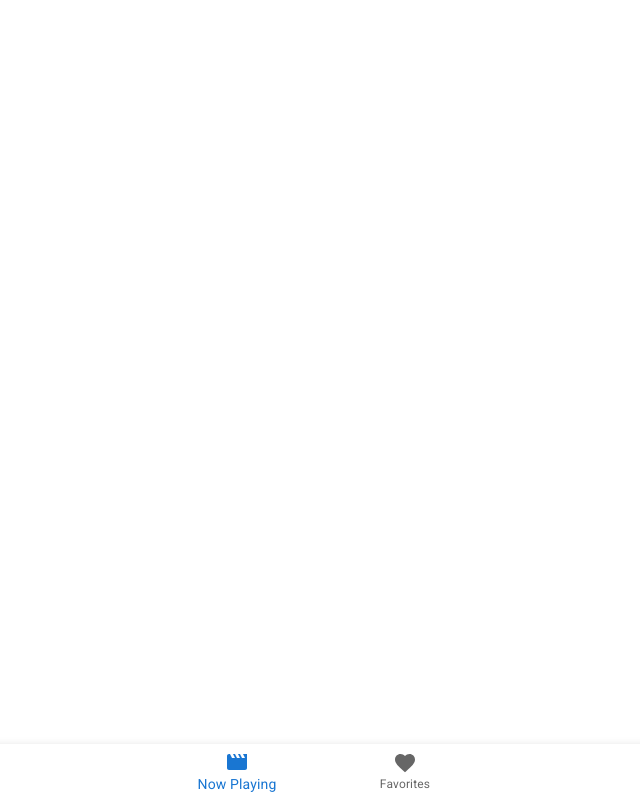
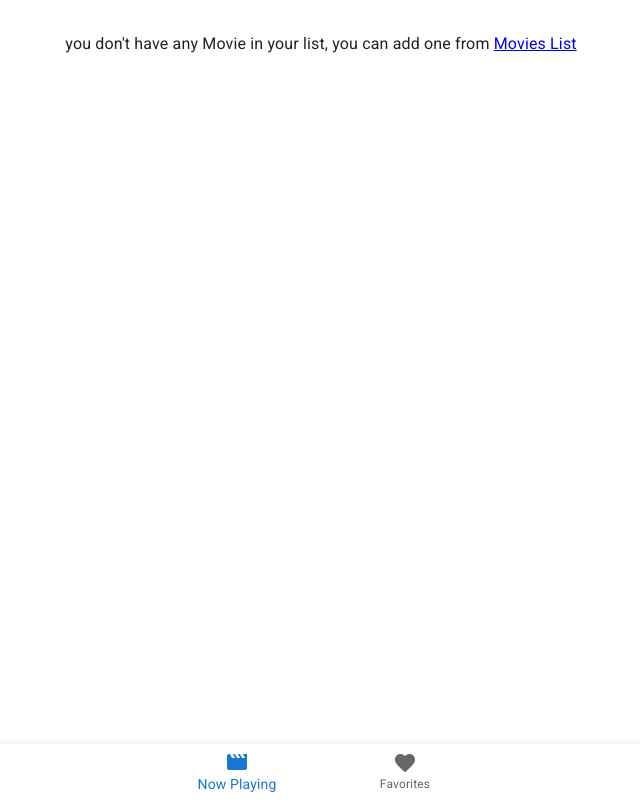
Before and after one commit to ahakem/movies, a React (Create React App) app: page /#/fav in a window 1280 px wide. Shown: the whole page, without its empty margins (319-959 px from the left). Built offline with nearby package versions, Linux system fonts and the light colour scheme.

Commit message:
clean up

```diff
--- a/src/componenets/MovieCard/style.js
+++ b/src/componenets/MovieCard/style.js
@@ -5,7 +5,7 @@ import { CardHeader} from '@mui/material';
 export const BoxHeader = styled(CardHeader)({
     '& .MuiCardHeader-title':{
         fontSize: 16,
-        fontWight:'bold',
+        fontWeight:'bold',
         whiteSpace: 'nowrap'
     }
   });
--- a/src/screens/Favorites.js
+++ b/src/screens/Favorites.js
@@ -1,15 +1,26 @@
-import React  from "react";
+import React from "react";
 import { Grid } from "@mui/material";
 import MovieCard from "../componenets/MovieCard/index";
 import { connect } from "react-redux";
-import {  unstarMovie } from "../store/movies/actions";
+import { unstarMovie } from "../store/movies/actions";
+
+import { Link } from "react-router-dom";
 const Favorites = (props) => {
   const { favoritesList, remove } = props;
 
-  if (!favoritesList) {
-    return <h1>loading...</h1>;
+  if (favoritesList.length === 0) {
+    return (
+      <center>
+        <p>
+          you don't have any Movie in your list, you can add one from{" "}
+          <Link to="/"> Movies List</Link>{" "}
+        </p>
+      </center>
+    );
   }
   return (
+    <>
+      <h1> My Favorits</h1>
       <Grid container spacing={4}>
         {favoritesList.map((movie) => (
           <MovieCard
@@ -21,6 +32,7 @@ const Favorites = (props) => {
           />
         ))}
       </Grid>
+    </>
   );
 };
 
--- a/src/screens/Movies.js
+++ b/src/screens/Movies.js
@@ -35,7 +35,8 @@ const Movies = (props) => {
   if (!moviesList) {
     return <h1>loading...</h1>;
   }
-  return (
+  return (<>
+    <h1> Movies List</h1>
     <Grid container spacing={4}>
       {moviesList.map((movie) => (
         <MovieCard
@@ -45,7 +46,7 @@ const Movies = (props) => {
          movie={movie}/>
       ))}
     </Grid>
-  );
+    </>);
 };
 
 const mapStateToProps = (state) => {
```
Also changed, not shown: src/componenets/layout/index.js (+26 -27 lines). Lines whose indentation alone changed are shown as unchanged.
